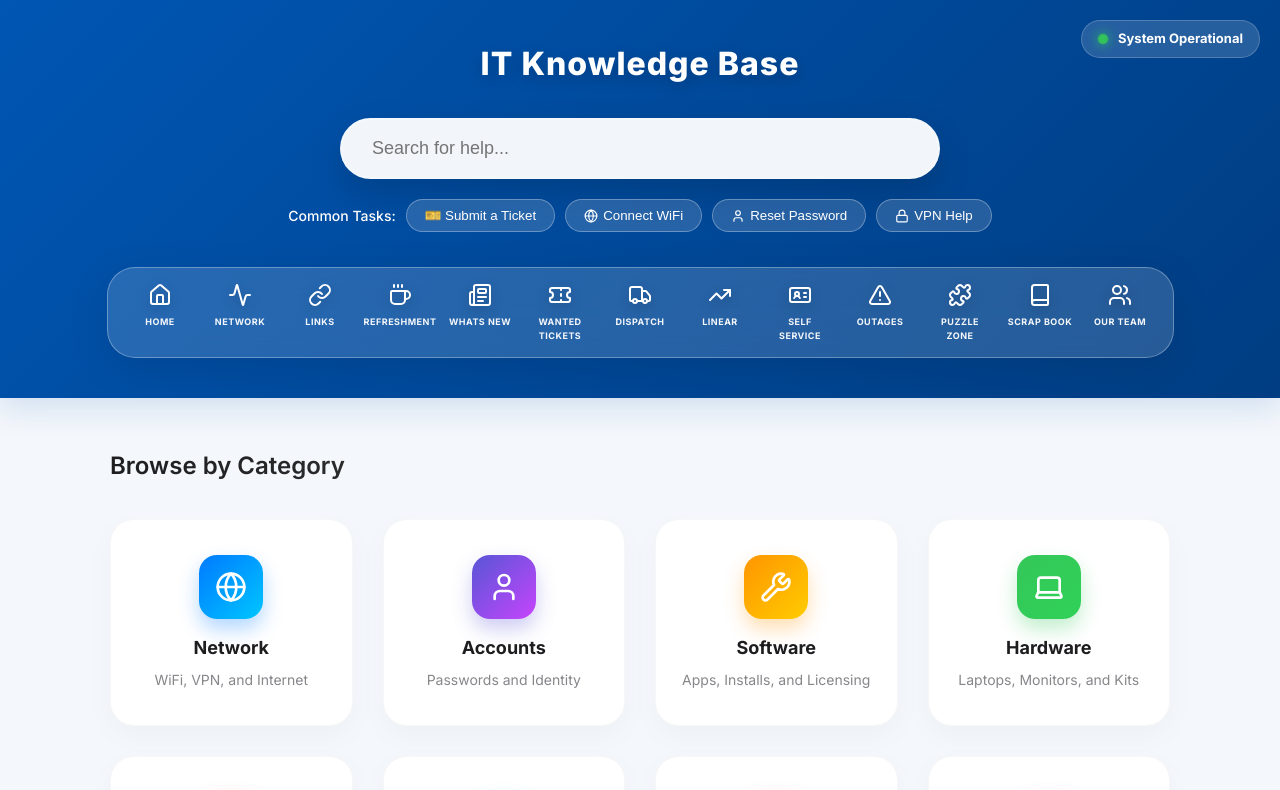
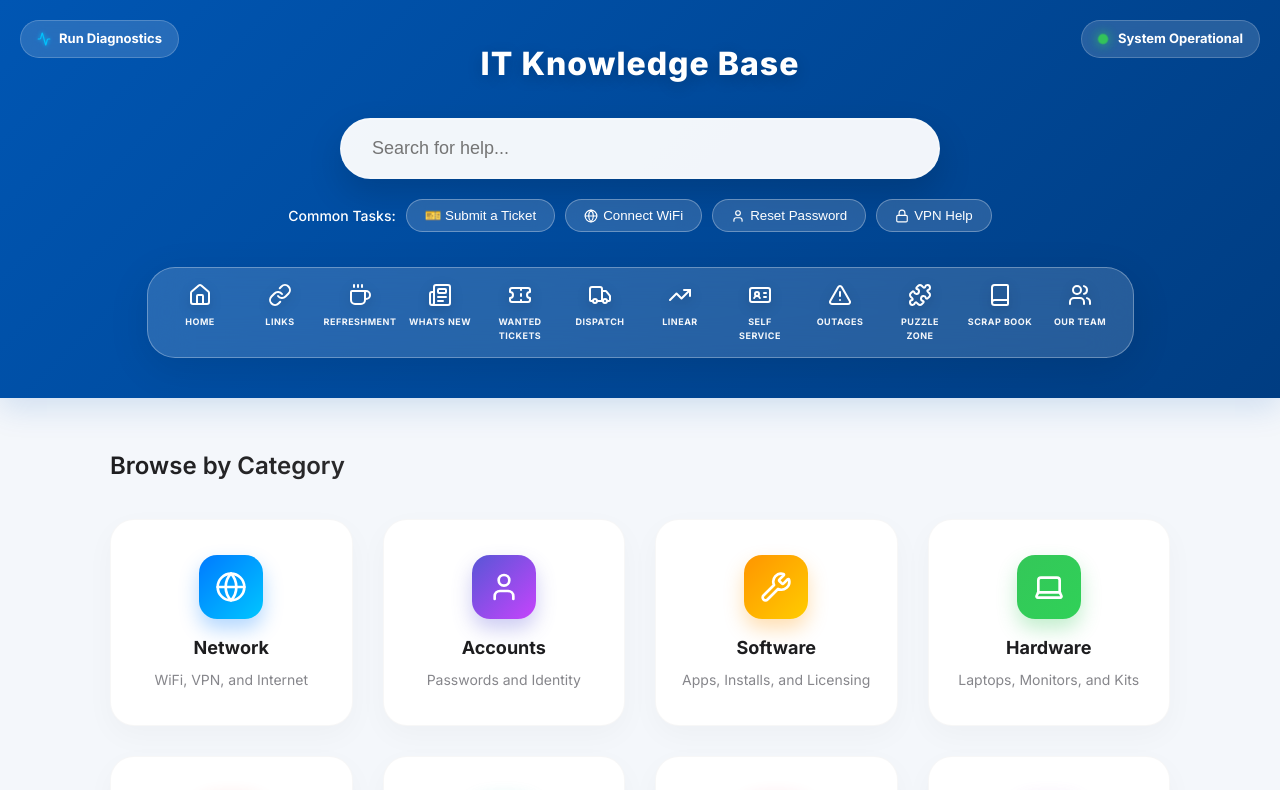
Before and after one commit to rahimsavvy/my-service-desk, a React (Vite) app in the folder my-it-portal/: page / in a window 1280 px wide. Shown: the top 790 px of the page. Built offline with nearby package versions, Linux system fonts and the light colour scheme.

Commit message:
Move Network Diagnostics from dock to hero section top-left

```diff
--- a/my-it-portal/src/App.css
+++ b/my-it-portal/src/App.css
@@ -385,6 +385,54 @@ button {
 /* ========================================= */
 /* LIVE STATUS INDICATOR                     */
 /* ========================================= */
+.diagnostic-indicator {
+  position: absolute;
+  top: 20px;
+  left: 20px;
+  display: flex;
+  align-items: center;
+  gap: 8px;
+  background: rgba(255, 255, 255, 0.15);
+  padding: 8px 16px;
+  border-radius: 30px;
+  cursor: pointer;
+  transition: all 0.3s ease;
+  backdrop-filter: blur(10px);
+  -webkit-backdrop-filter: blur(10px);
+  border: 1px solid rgba(255, 255, 255, 0.2);
+  color: white;
+  z-index: 10;
+}
+
+.diagnostic-indicator:hover {
+  background: rgba(0, 198, 255, 0.15);
+  border-color: rgba(0, 198, 255, 0.6);
+  transform: scale(1.05);
+  box-shadow: 0 0 20px rgba(0, 198, 255, 0.4);
+}
+
+.diagnostic-icon {
+  color: #00C6FF;
+  animation: heartbeat-pulse 2s infinite;
+}
+
+@keyframes heartbeat-pulse {
+  0% {
+    opacity: 1;
+    filter: drop-shadow(0 0 2px #00C6FF);
+  }
+
+  50% {
+    opacity: 0.4;
+    filter: drop-shadow(0 0 8px #00C6FF);
+  }
+
+  100% {
+    opacity: 1;
+    filter: drop-shadow(0 0 2px #00C6FF);
+  }
+}
+
 .status-indicator {
   position: absolute;
   top: 20px;
--- a/my-it-portal/src/App.jsx
+++ b/my-it-portal/src/App.jsx
@@ -400,6 +400,10 @@ function App() {
   return (
     <div className="App">
       <header className="hero-section">
+        <div className="diagnostic-indicator" onClick={() => navigateTo('diagnostic')}>
+          <Activity size={14} className="diagnostic-icon" />
+          <span className="status-text hide-on-mobile">Run Diagnostics</span>
+        </div>
         <div className="status-indicator" onClick={() => navigateTo('outages')}>
           <span className={`status-dot ${systemStatus}`}></span>
           <span className="status-text">{systemStatus === 'operational' ? 'System Operational' : 'Active Outage'}</span>
@@ -436,10 +440,6 @@ function App() {
               <div className="dock-item" onClick={() => navigateTo('home')}>
                 <Home className="dock-icon" size={24} />
                 <span className="dock-label">Home</span>
-              </div>
-              <div className="dock-item" onClick={() => navigateTo('diagnostic')}>
-                <Activity className="dock-icon" size={24} />
-                <span className="dock-label">Network</span>
               </div>
               <div className="dock-item" onClick={() => navigateTo('links')}>
                 <LinkIcon className="dock-icon" size={24} />
```
